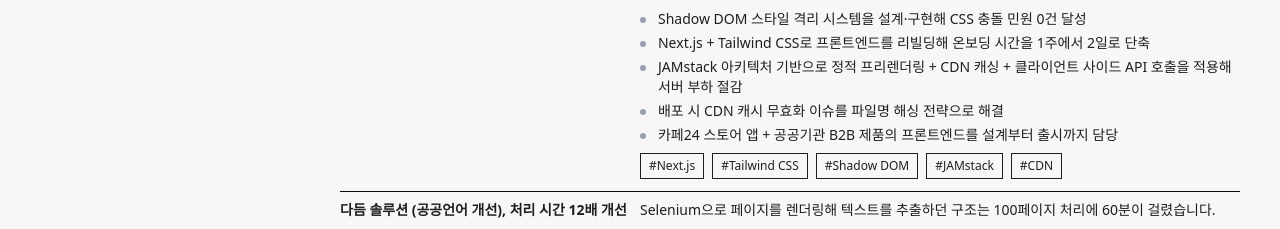
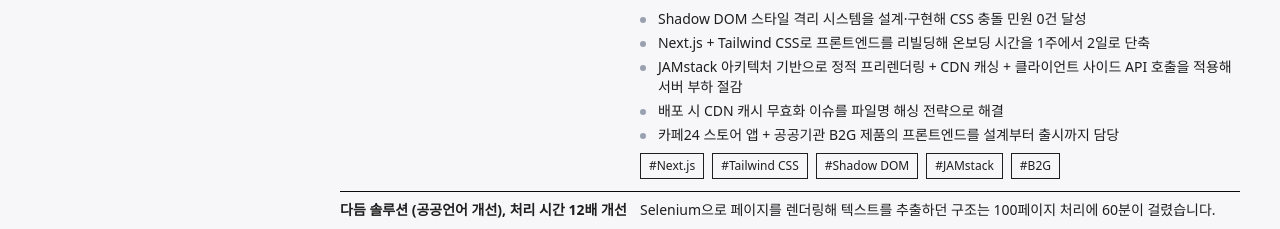
Before and after one commit to owen-ever/ever-blog, a Next.js app: page /resume in a window 1280 px wide. Shown: the part 3664-3893 px from the top of the page. Built offline with nearby package versions, Linux system fonts and the light colour scheme.

Commit message:
📝 resume 플렉시스 공공기관 표현을 B2G로 복원

```diff
--- a/src/app/resume/page.tsx
+++ b/src/app/resume/page.tsx
@@ -196,9 +196,9 @@
           'Next.js + Tailwind CSS로 프론트엔드를 리빌딩해 온보딩 시간을 1주에서 2일로 단축',
           'JAMstack 아키텍처 기반으로 정적 프리렌더링 + CDN 캐싱 + 클라이언트 사이드 API 호출을 적용해 서버 부하 절감',
           '배포 시 CDN 캐시 무효화 이슈를 파일명 해싱 전략으로 해결',
-          '카페24 스토어 앱 + 공공기관 B2B 제품의 프론트엔드를 설계부터 출시까지 담당',
+          '카페24 스토어 앱 + 공공기관 B2G 제품의 프론트엔드를 설계부터 출시까지 담당',
         ],
-        techStack: ['Next.js', 'Tailwind CSS', 'Shadow DOM', 'JAMstack', 'CDN'],
+        techStack: ['Next.js', 'Tailwind CSS', 'Shadow DOM', 'JAMstack', 'B2G'],
       },
       {
         title: '다듬 솔루션 (공공언어 개선), 처리 시간 12배 개선',
```
Also changed, not shown: 1 other file (tests, documents, lock files or other folders).
